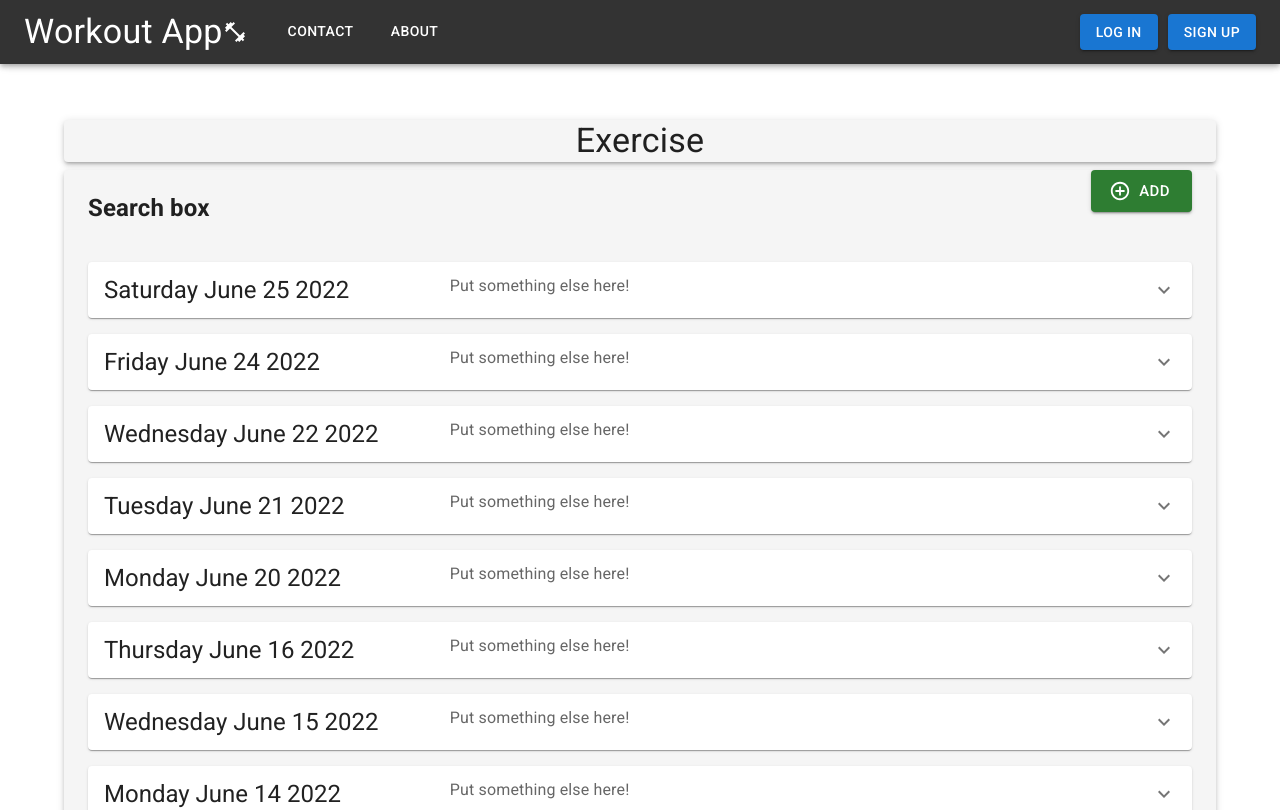
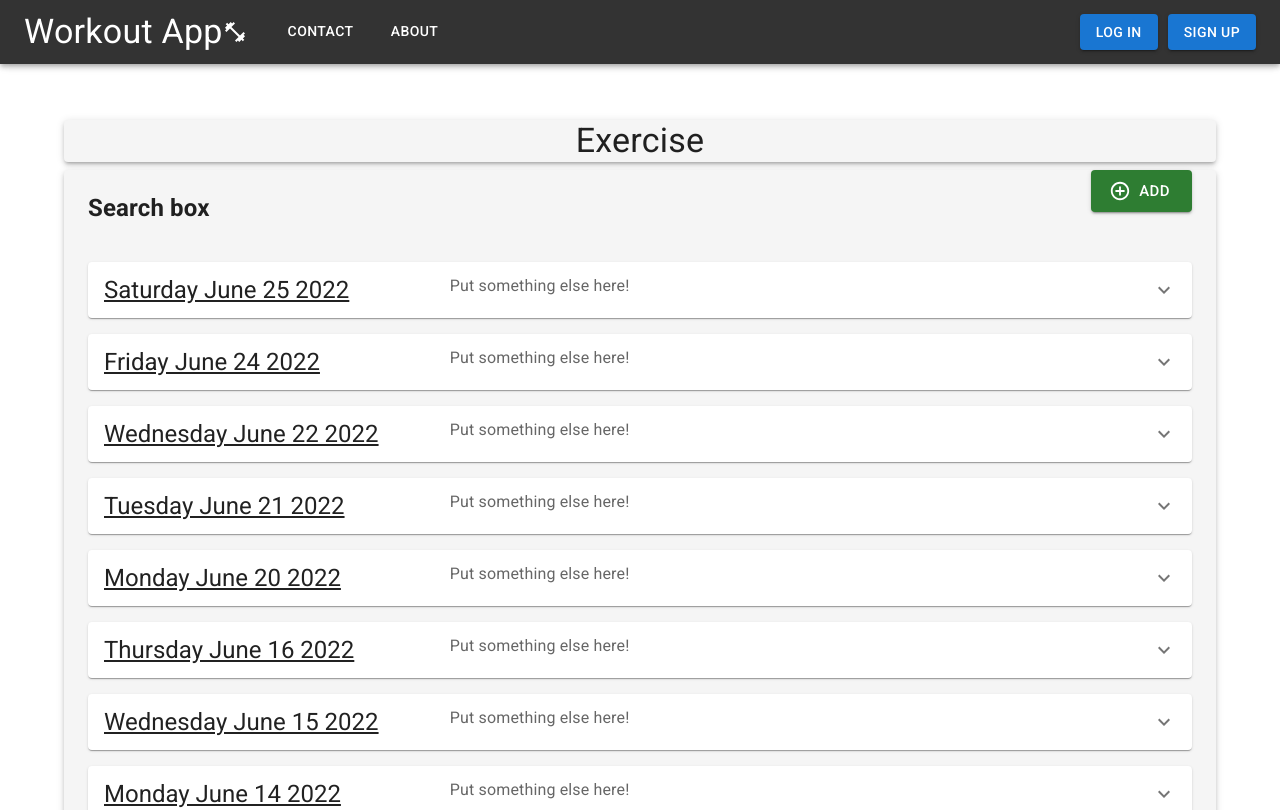
Before and after one commit to robert1021/Workout-App, a React (Create React App) app in the folder frontend/: page /exercise in a window 1280 px wide. Shown: the top 810 px of the page. Built offline with nearby package versions, Linux system fonts and the light colour scheme.

Commit message:
Update ExerciseAccordion.js
Add underline

```diff
--- a/frontend/src/components/ExerciseAccordion.js
+++ b/frontend/src/components/ExerciseAccordion.js
@@ -20,7 +20,7 @@ export default function ExerciseAccordion({ title }) {
                     aria-controls="panel1bh-content"
                     id="panel1bh-header"
                 >
-                    <Typography variant="h5" sx={{ width: '33%', flexShrink: 0 }}>
+                    <Typography variant="h5" sx={{ width: '33%', flexShrink: 0, textDecorationLine: 'underline'}}>
                         {title}
                     </Typography>
                     <Typography sx={{ color: 'text.secondary' }}>Put something else here! </Typography>
```
